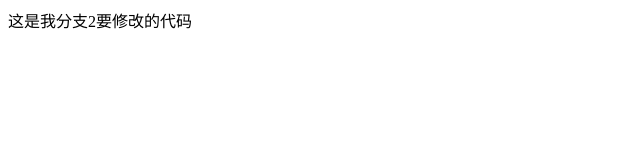
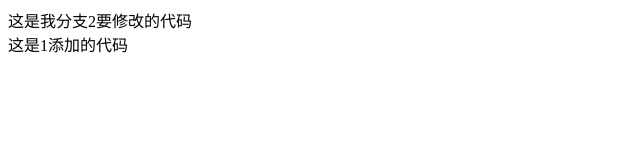
Before and after one commit to 2567337570/testGit, a plain HTML site: page aaa/index2.html in a window 1280 px wide. Shown: the whole page, without its empty margins (0-640 px from the left). Drawn offline with Linux system fonts and the light colour scheme.

Commit message:
这是1添加的代码

```diff
--- a/aaa/index2.html
+++ b/aaa/index2.html
@@ -9,5 +9,6 @@
 <body>
     <div></div>
     <div>这是我分支2要修改的代码</div>
+    <div>这是1添加的代码</div>
 </body>
 </html>
```
Also changed, not shown: aaa/index.html (+1 -0 lines), aaa/index3.html (+1 -0 lines), aaa/index4.html (+1 -0 lines).
